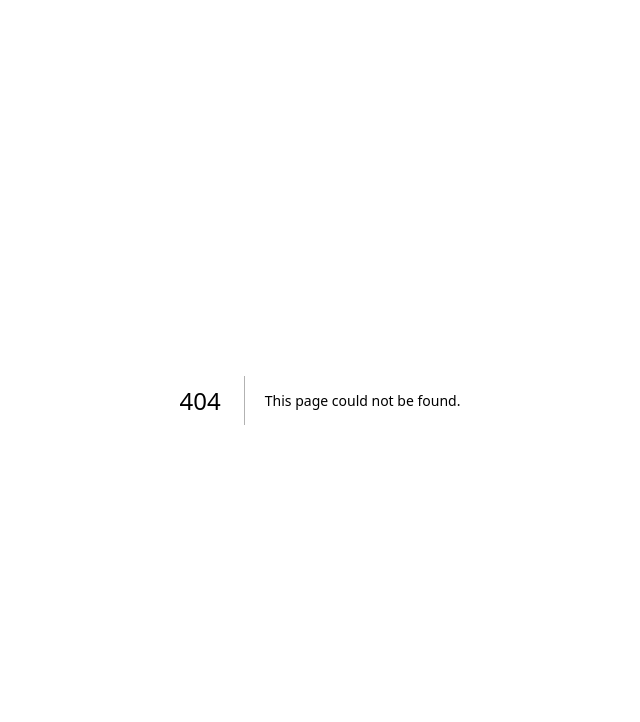
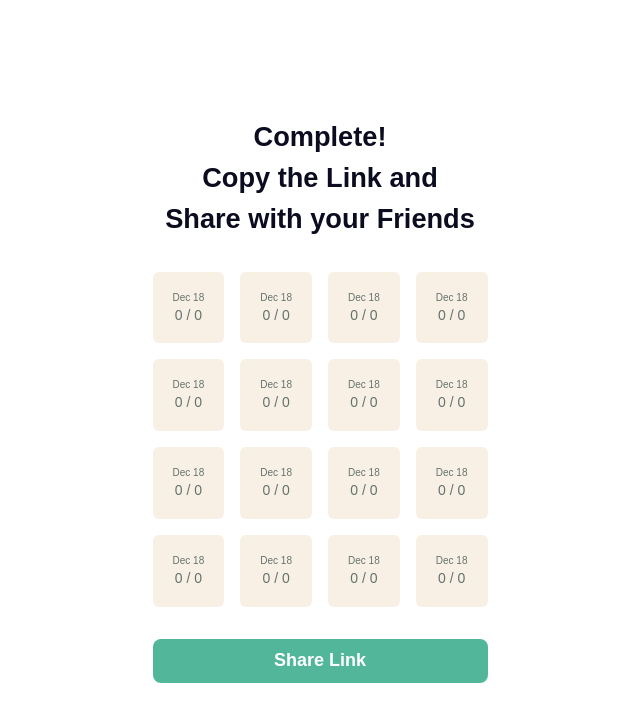
Before and after one commit to PI304/BisTime_Frontend, a Next.js app: page /events/create/summary in a window 1280 px wide. Before the commit this address had no page. Shown: the top 722 px of the page, without its empty margins (320-960 px from the left). Built offline with nearby package versions, Linux system fonts and the light colour scheme.

Commit message:
feat : summary page

```diff
--- /dev/null
+++ b/src/pages/events/create/summary.tsx
@@ -0,0 +1,46 @@
+import { useRouter } from 'next/router';
+import Layout from '@components/common/layout';
+import Calender from '@components/common/calender';
+import Select from '@components/common/select';
+import Toggle from '@components/common/toggle';
+import Button from '@components/common/button';
+
+function Schedule() {
+  const router = useRouter();
+  return (
+    <Layout>
+      <div className="w-full flex flex-col items-center justify-center h-full">
+        <div className="w-full flex flex-col items-center justify-center">
+          <h1 className="text-h2 font-bold text-center text-base-black">
+            Complete! <br />
+            Copy the Link and <br />
+            Share with your Friends
+          </h1>
+        </div>
+        <div className="grid grid-cols-4 w-full gap-4 mt-8">
+          {[1, 2, 3, 4, 5, 6, 7, 8, 9, 10, 11, 12, 13, 14, 15, 16].map(
+            (day, index) => (
+              <div
+                key={index}
+                className="w-18 hover:bg-primary-green-1 text-primary-green-3 hover:text-base-white cursor-pointer transition bg-secondary-orange-3 aspect-square px-4 py-2 flex flex-col items-center justify-center rounded-md"
+              >
+                <span className="block text-p4">Dec 18</span>
+                <span className="block text-p1">0 / 0</span>
+              </div>
+            ),
+          )}
+        </div>
+        <div className="w-full flex items-center justify-center mt-8">
+          <Button
+            onClick={() => {
+              router.push('/events/create/summary');
+            }}
+          >
+            Share Link
+          </Button>
+        </div>
+      </div>
+    </Layout>
+  );
+}
+export default Schedule;
```
